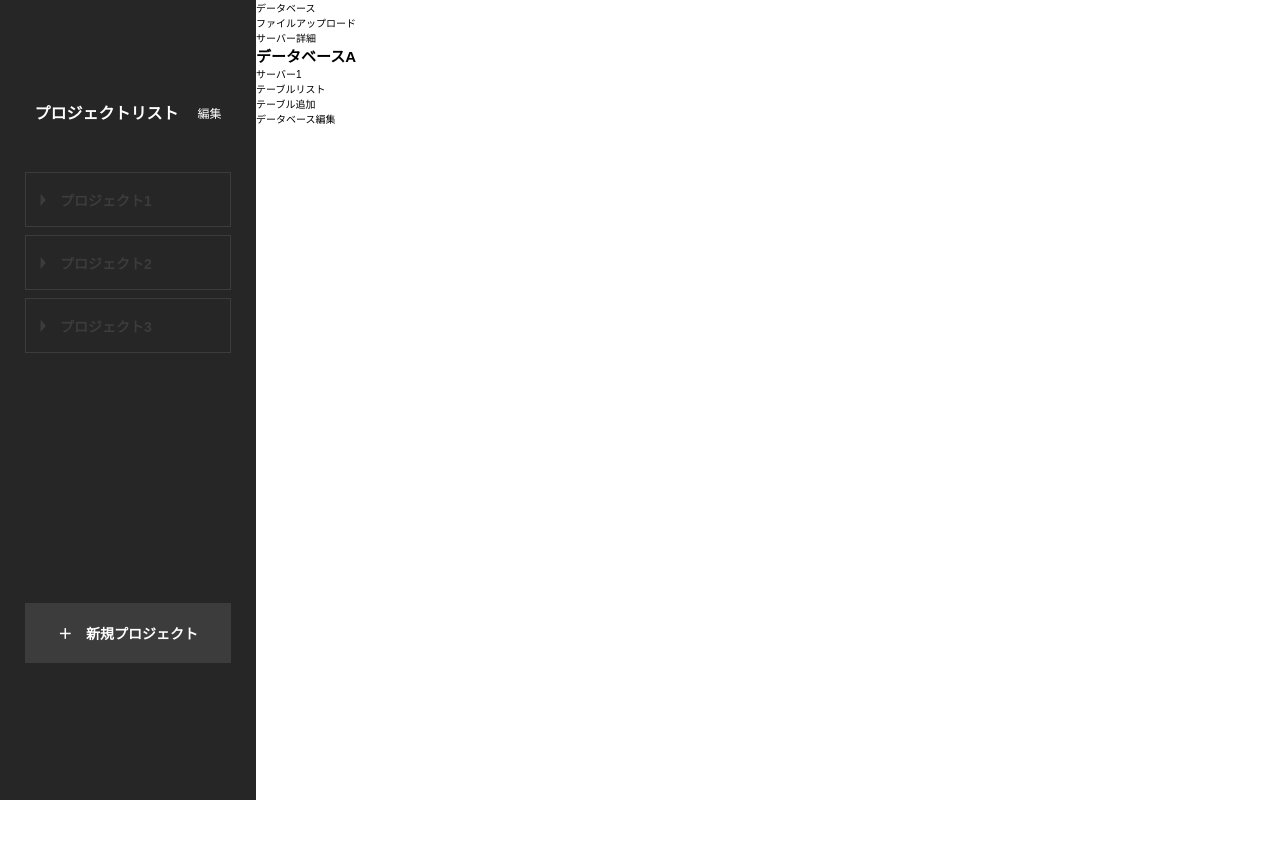
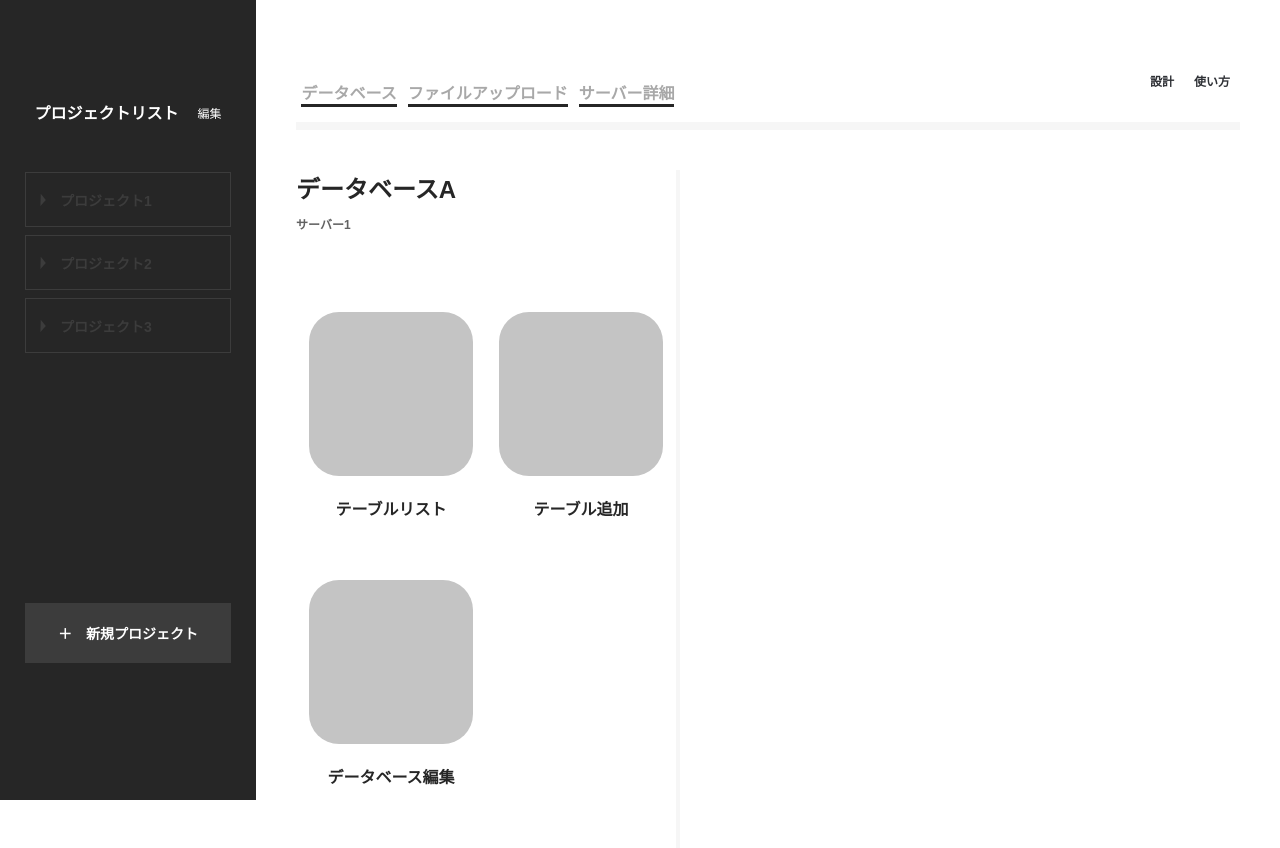
Before and after one commit to ChillShock-feat/easable-app, a PHP site: page / in a window 1280 px wide. Before the commit the page ends 800 px from the top, so only its background shows below. Run offline with PHP 8.4, Linux system fonts and the light colour scheme.

Commit message:
home画面コーディング完了

```diff
--- a/css/index.css
+++ b/css/index.css
@@ -388,6 +388,7 @@ body {
   padding: 10rem 2.5rem 0;
   color: #fff;
   overflow-y: scroll;
+  position: fixed;
 }
 
 .nav__title {
@@ -516,4 +517,97 @@ body {
 .database {
   width: 80vw;
   height: 100vh;
+  padding: 70px 40px 0 40px;
+  margin-left: 20%;
 }
+
+.database__navarea {
+  display: flex;
+  justify-content: space-between;
+}
+
+.database__navarea__nav {
+  width: 30vw;
+  display: flex;
+  justify-content: space-around;
+}
+
+.database__navarea__nav__link {
+  color: #26262666;
+  font-size: 1.6rem;
+  font-weight: 600;
+  cursor: pointer;
+  padding-top: 10px;
+  margin-bottom: 15px;
+  border-bottom: solid 3px #262626;
+}
+
+.database__navarea__nav__active {
+  color: #262626;
+  padding-top: 10px;
+  border-bottom: solid 3px #262626;
+}
+
+.database__navarea__subnav {
+  display: flex;
+}
+
+.database__navarea__subnav__link {
+  color: #2F3136;
+  font-size: 1.2rem;
+  font-weight: 600;
+  margin: 0 10px;
+  padding-top: 2px;
+  cursor: pointer;
+}
+
+.database__border-x {
+  border: solid 4px #2626260A;
+}
+
+.database__content {
+  width: 30vw;
+  border-right: solid 4px #2626260A;
+}
+
+.database__content h1 {
+  color: #262626;
+  font-size: 2.4rem;
+  font-weight: 600;
+  margin-top: 40px;
+}
+
+.database__content__servername {
+  color: #626262;
+  font-size: 1.2rem;
+  font-weight: 600;
+  margin-top: 10px;
+}
+
+.database__content__table {
+  display: flex;
+  flex-wrap: wrap;
+  margin-top: 80px;
+}
+
+.database__content__table__btn {
+  width: 50%;
+  text-align: center;
+  cursor: pointer;
+  margin-bottom: 60px;
+}
+
+.database__content__table__btn__logo {
+  width: 164px;
+  height: 164px;
+  background-color: #C4C4C4;
+  border-radius: 30px;
+  margin: 0 auto;
+}
+
+.database__content__table__btn__name {
+  color: #262626;
+  font-size: 1.6rem;
+  font-weight: 600;
+  margin-top: 20px;
+}
--- a/index.html
+++ b/index.html
@@ -94,31 +94,36 @@
             </section>
         </div>
         <div class="database">
-            <section class="database__nav">
-                <div class="database__nav__link">データベース</div>
-                <div class="database__nav__link">ファイルアップロード</div>
-                <div class="database__nav__link">サーバー詳細</div>
+            <section class="database__navarea">
+                <section class="database__navarea__nav">
+                    <div class="database__navarea__nav__link">データベース</div>
+                    <div class="database__navarea__nav__link">ファイルアップロード</div>
+                    <div class="database__navarea__nav__link">サーバー詳細</div>
+                </section>
+                <section class="database__navarea__subnav">
+                    <div class="database__navarea__subnav__link">設計</div>
+                    <div class="database__navarea__subnav__link">使い方</div>
+                </section>
             </section>
             <div class="database__border-x"></div>
             <section class="database__content">
                 <h1>データベースA</h1>
-                <p>サーバー1</p>
+                <p class="database__content__servername">サーバー1</p>
                 <div class="database__content__table">
                     <div class="database__content__table__btn">
                         <div class="database__content__table__btn__logo"></div>
-                        <p>テーブルリスト</p>
+                        <p class="database__content__table__btn__name">テーブルリスト</p>
                     </div>
                     <div class="database__content__table__btn">
                         <div class="database__content__table__btn__logo"></div>
-                        <p>テーブル追加</p>
+                        <p class="database__content__table__btn__name">テーブル追加</p>
                     </div>
                     <div class="database__content__table__btn">
                         <div class="database__content__table__btn__logo"></div>
-                        <p>データベース編集</p>
+                        <p class="database__content__table__btn__name">データベース編集</p>
                     </div>
                 </div>
             </section>
-            <div class="database__border-y"></div>
         </div>
     </div>
 <script src="js/index.js"></script>
--- a/src/sass/_nav.scss
+++ b/src/sass/_nav.scss
@@ -6,6 +6,7 @@
     padding: 10rem 2.5rem 0;
     color: #fff;
     overflow-y: scroll;
+    position: fixed;
     &__title{
         padding-bottom: 4rem;
         display: flex;
@@ -14,7 +15,7 @@
         align-items: center;
         p{
             font-size: 1.6rem;
-            font-weight: $navFontWeight;
+            font-weight: $FontWeight;
         }
         a{
             color: #fff;
@@ -35,7 +36,7 @@
             p{
                 color: $navTextColor;
                 font-size: 1.4rem;
-                font-weight: $navFontWeight;
+                font-weight: $FontWeight;
                 padding-left: 10px;
             }
             &__img{
@@ -77,7 +78,7 @@
                     margin: 0 auto;
                     color: #fff;
                     font-size: 1.2rem;
-                    font-weight: $navFontWeight;
+                    font-weight: $FontWeight;
                 }
             }
             &__newserver{
@@ -102,7 +103,7 @@
             margin: 0 auto;
             color: #fff;
             font-size: 1.4rem;
-            font-weight: $navFontWeight;
+            font-weight: $FontWeight;
             text-align: center;
         }
     }
--- a/src/sass/_var.scss
+++ b/src/sass/_var.scss
@@ -6,4 +6,5 @@ $mainTextColor: #262626;
 $subTextColor: #26262666;
 $navTextColor: #ffffff1A;
 $borderColor: #2626260A;
-$navFontWeight: 600;
+$FontWeight: 600;
+$contentFontColor: #262626;
--- a/src/sass/index.scss
+++ b/src/sass/index.scss
@@ -7,4 +7,83 @@
 .database{
     width: 80vw;
     height: 100vh;
+    padding: 70px 40px 0 40px;
+    margin-left: 20%;
+    &__navarea{
+        display: flex;
+        justify-content: space-between;
+        &__nav{
+            width: 30vw;
+            display: flex;
+            justify-content: space-around;
+            &__link{
+                color: #26262666;
+                font-size: 1.6rem;
+                font-weight: $FontWeight;
+                cursor: pointer;
+                padding-top: 10px;
+                margin-bottom: 15px;
+                border-bottom: solid 3px #262626;
+            }
+            &__active{
+                color: $contentFontColor;
+                padding-top: 10px;
+                border-bottom: solid 3px #262626;
+            }
+        }
+        &__subnav{
+            display: flex;
+            &__link{
+                color: #2F3136;
+                font-size: 1.2rem;
+                font-weight: $FontWeight;
+                margin: 0 10px;
+                padding-top: 2px;
+                cursor: pointer;
+            }
+        }
+    }
+    &__border-x{
+        border: solid 4px #2626260A;
+    }
+    &__content{
+        width: 30vw;
+        border-right: solid 4px #2626260A;
+        h1{
+            color: $contentFontColor;
+            font-size: 2.4rem;
+            font-weight: $FontWeight;
+            margin-top: 40px;
+        }
+        &__servername{
+            color: #626262;
+            font-size: 1.2rem;
+            font-weight: $FontWeight;
+            margin-top: 10px;
+        }
+        &__table{
+            display: flex;
+            flex-wrap: wrap;
+            margin-top: 80px;
+            &__btn{
+                width: 50%;
+                text-align: center;
+                cursor: pointer;
+                margin-bottom: 60px;
+                &__logo{
+                    width: 164px;
+                    height: 164px;
+                    background-color: #C4C4C4;
+                    border-radius: 30px;
+                    margin: 0 auto;
+                }
+                &__name{
+                    color: $contentFontColor;
+                    font-size: 1.6rem;
+                    font-weight: $FontWeight;
+                    margin-top: 20px;
+                }
+            }
+        }
+    }
 }
```
